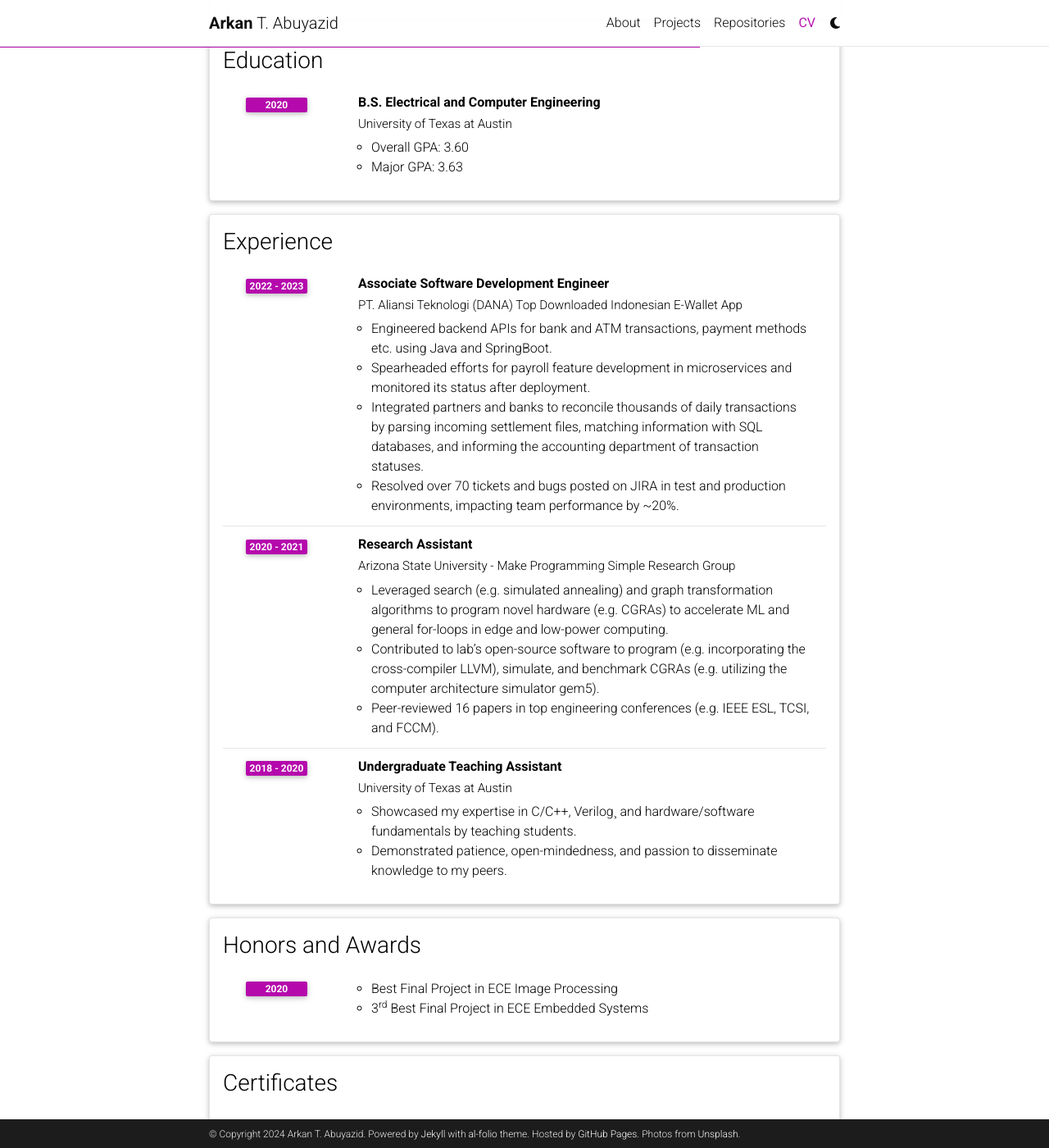
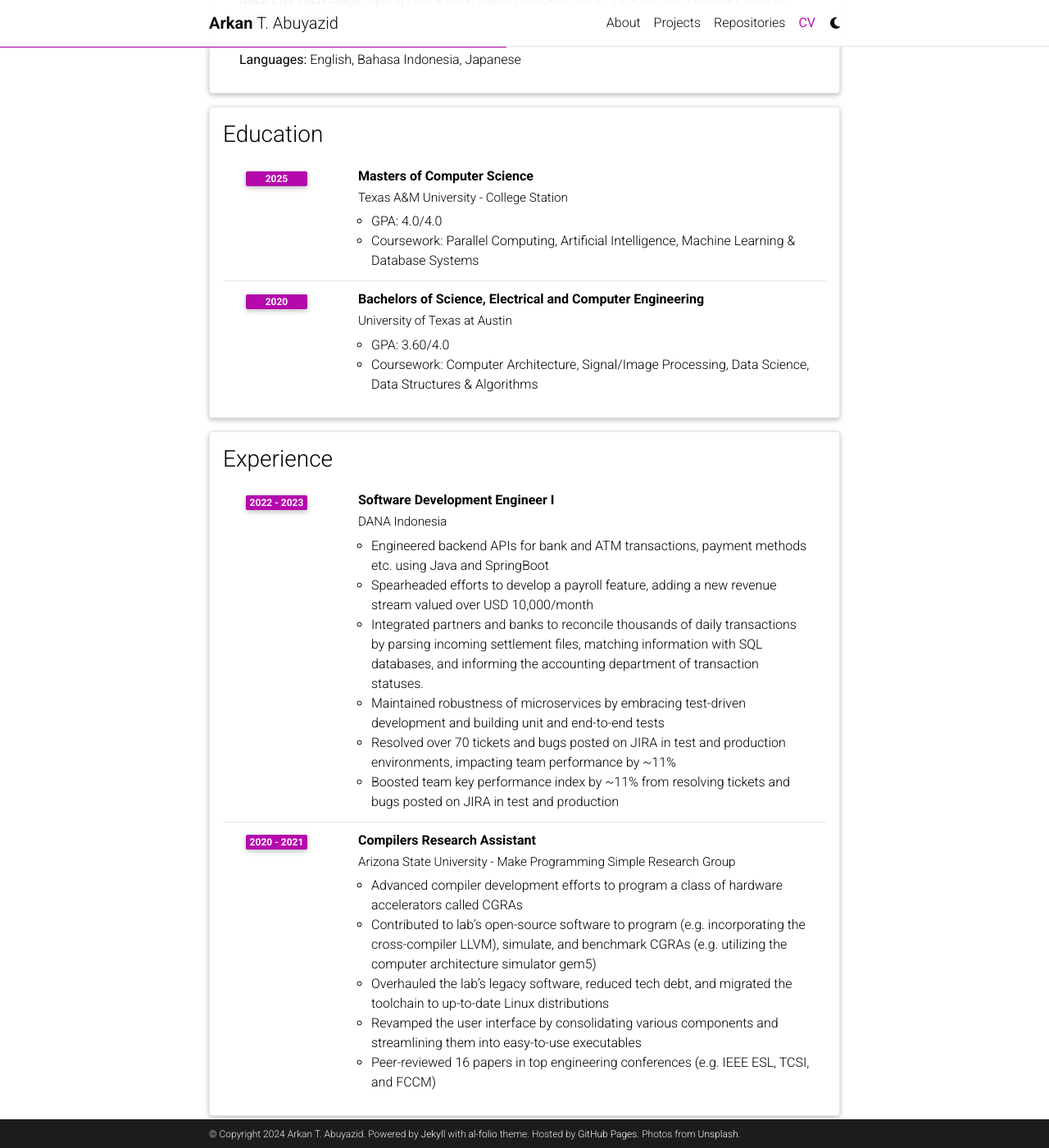
Before and after one commit to aabuyazid/aabuyazid.github.io, a Jekyll site: the page built from _pages/cv.md, in a window 1280 px wide and 1400 px high, scrolled down 537 px. Shown: the whole window at 82% size. Built offline with Jekyll 4.4.1, drawn with Linux system fonts in a browser that asks for light colours; full-size pictures stand in for the smaller copies a plugin makes; comment, search, counter and statistics services are not loaded; a style sheet for code colours, icons or effects is not loaded; some of the changed text lies outside the part shown.

Commit message:
Upaded CV and About page

```diff
--- a/_data/cv.yml
+++ b/_data/cv.yml
@@ -3,24 +3,34 @@
   contents:
     - name: Full Name
       value: Arkan Tsany Abuyazid
-    - name: Languages
-      value: English, Bahasa Indonesia, Japanese
 
 - title: Skills
   type: list
   contents:
-    - <b>Programming Languages:</b> C/C++, Rust, Java 8, Python, MATLAB
-    - <b>Area of Expertise:</b> Fast Algorithm Design,  Computer Architecture, Digital Signal/Image Processing, Embedded Systems, Systems Engineering
+    - <b>Programming Languages:</b> Python, C/C++, Bash, MATLAB, MySQL, PostgreSQL, Java
+    - <b>AI/ML Tech Stack:</b> PyTorch, OpenCV, Sci-kit, Learn, Pandas, Jupyter, CUDA, MPI. POSIX Threads, Linux/UNIX, Docker, Git
+    - <b>Back-End Tech Stack:</b> Spring Framework, Maven, Mockito, JUnit, Jackson, Git, Postman, Docker, AWS, Linux/UNIX
+    - <b>Languages:</b> English, Bahasa Indonesia, Japanese
 
 - title: Education
   type: time_table
   contents:
-    - title: B.S. Electrical and Computer Engineering
+    - title: Masters of Computer Science
+      institution: Texas A&M University - College Station
+      year: 2025
+      description:
+        - "GPA: 4.0/4.0"
+        - "Coursework: Parallel Computing, Artificial Intelligence, Machine Learning & Database Systems"
+        # - title: Description 3.
+        #   contents:
+        #     - Sub-description 1.
+        #     - Sub-description 2.
+    - title: Bachelors of Science, Electrical and Computer Engineering
       institution: University of Texas at Austin
       year: 2020
       description:
-        - "Overall GPA: 3.60"
-        - "Major GPA: 3.63"
+        - "GPA: 3.60/4.0"
+        - "Coursework: Computer Architecture, Signal/Image Processing, Data Science, Data Structures & Algorithms"
         # - title: Description 3.
         #   contents:
         #     - Sub-description 1.
@@ -29,53 +39,40 @@
 - title: Experience
   type: time_table
   contents:
-    - title: Associate Software Development Engineer
-      institution: PT. Aliansi Teknologi (DANA) Top Downloaded Indonesian E-Wallet App
+    - title: Software Development Engineer I
+      institution: DANA Indonesia
       year: 2022 - 2023
       description:
-        - Engineered backend APIs for bank and ATM transactions, payment methods etc. using Java and SpringBoot.
-        - Spearheaded efforts for payroll feature development in microservices and monitored its status after deployment.
+        - Engineered backend APIs for bank and ATM transactions, payment methods etc. using Java and SpringBoot
+        - Spearheaded efforts to develop a payroll feature, adding a new revenue stream valued over USD 10,000/month
         - Integrated partners and banks to reconcile thousands of daily transactions by parsing incoming settlement files, matching information with SQL databases, and informing the accounting department of transaction statuses.
-        - Resolved over 70 tickets and bugs posted on JIRA in test and production environments, impacting team performance by ~20%.
-          # - title: Description 3.
-          #   contents:
-          #     - Sub-description 1.
-          #     - Sub-description 2.
-    - title: Research Assistant
+        - Maintained robustness of microservices by embracing test-driven development and building unit and end-to-end tests
+        - Resolved over 70 tickets and bugs posted on JIRA in test and production environments, impacting team performance by ~11%
+        - Boosted team key performance index by ~11% from resolving tickets and bugs posted on JIRA in test and production
+    - title: Compilers Research Assistant
       institution: Arizona State University - Make Programming Simple Research Group
       year: 2020 - 2021
       description:
-        - Leveraged search (e.g. simulated annealing) and graph transformation algorithms to program novel hardware (e.g. CGRAs) to accelerate ML and general for-loops in edge and low-power computing.
-        - Contributed to lab’s open-source software to program (e.g. incorporating the cross-compiler LLVM), simulate, and benchmark CGRAs (e.g. utilizing the computer architecture simulator gem5).
-        - Peer-reviewed 16 papers in top engineering conferences (e.g. IEEE ESL, TCSI, and FCCM).
-
-    - title: Undergraduate Teaching Assistant
-      institution: University of Texas at Austin
-      year: 2018 - 2020
-      description:
-        - Showcased my expertise in C/C++, Verilog¸ and hardware/software fundamentals by teaching students.
-        - Demonstrated patience, open-mindedness, and passion to disseminate knowledge to my peers.
-
-          # - title: Open Source Projects
-          #   type: time_table
-          #   contents:
-          #     - title: <a href="https://github.com/alshedivat/al-folio">al-folio</a>
-          #       year: 2015-now
-          #       description: A beautiful, simple, clean, and responsive Jekyll theme for academics.
+        - Advanced compiler development efforts to program a class of hardware accelerators called CGRAs
+        - Contributed to lab’s open-source software to program (e.g. incorporating the cross-compiler LLVM), simulate, and benchmark CGRAs (e.g. utilizing the computer architecture simulator gem5)
+        - Overhauled the lab’s legacy software, reduced tech debt, and migrated the toolchain to up-to-date Linux distributions
+        - Revamped the user interface by consolidating various components and streamlining them into easy-to-use executables
+        - Peer-reviewed 16 papers in top engineering conferences (e.g. IEEE ESL, TCSI, and FCCM)
 
 - title: Honors and Awards
   type: time_table
   contents:
     - year: 2020
       items:
-        - Best Final Project in ECE Image Processing
-        - 3<sup>rd</sup> Best Final Project in ECE Embedded Systems
+        - Best Final Project in Image Processing Course
+        - 3<sup>rd</sup> Best Final Project in Embedded Systems Course
 
 
 - title: Certificates
   type: list
   contents:
     - <b>NVIDIA Deep Learning Institute</b> - Fundamentals of Accelerated Computing with CUDA Python
+    - <b>Forage</b> - Lyft Back-End Engineering Job Simulation
 
 #- title: Academic Interests
 #  type: nested_list
```
Also changed, not shown: _pages/about.md (+1 -2 lines).
